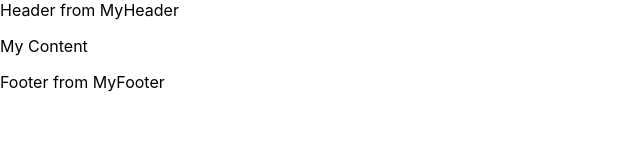
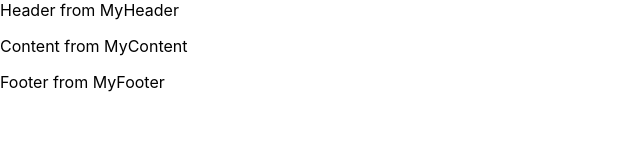
Before and after one commit to anayonkars/todo-app, a React (Create React App) app: page / in a window 1280 px wide. Shown: the top 160 px of the page, without its empty margins (0-640 px from the left). Built offline with nearby package versions, Linux system fonts and the light colour scheme.

Commit message:
Moved content to another component

```diff
--- a/src/components/MyApp.js
+++ b/src/components/MyApp.js
@@ -1,4 +1,5 @@
 import React, { Component } from "react";
+import MyContent from "./MyContent";
 import MyFooter from "./MyFooter";
 import MyHeader from "./MyHeader";
 
@@ -6,9 +7,7 @@ function MyApp() {
   return (
     <div>
       <MyHeader />
-      <main>
-        <p>My Content</p>
-      </main>
+      <MyContent />
       <MyFooter />
     </div>
   );
--- /dev/null
+++ b/src/components/MyContent.js
@@ -0,0 +1,13 @@
+import React, { Component } from "react";
+
+function MyContent() {
+  return (
+    <div>
+      <main>
+        <p>Content from MyContent</p>
+      </main>
+    </div>
+  );
+}
+
+export default MyContent;
```
